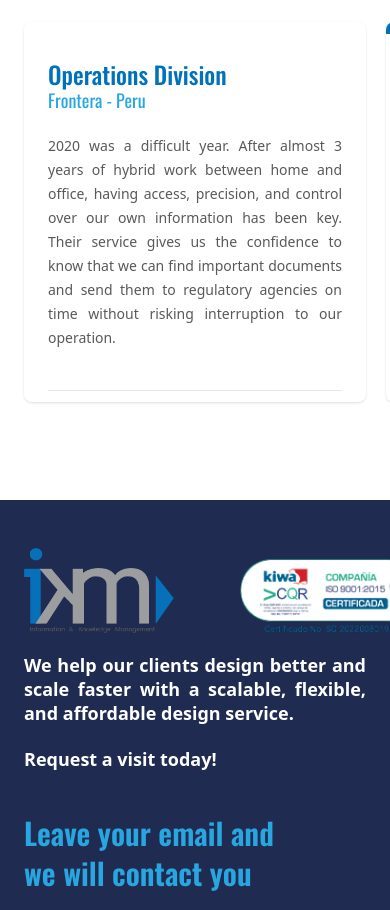
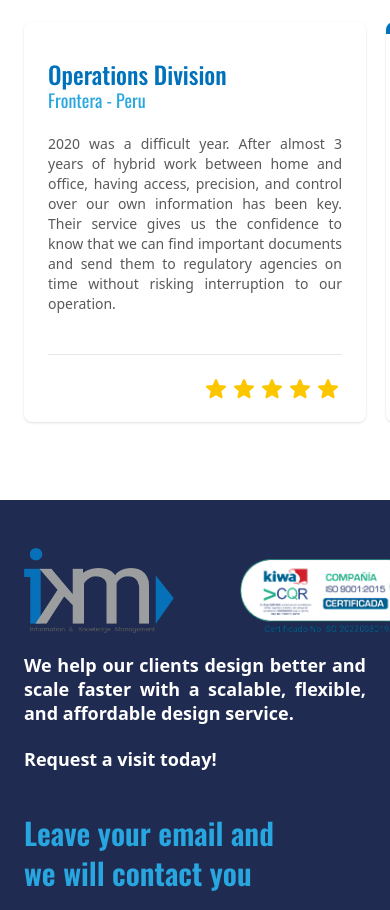
Before and after one commit to ImMab08/piloto-landingpage-ikm, a Next.js app: page /en in a window 390 px wide. Shown: the part 4920-5830 px from the top of the page. Built offline with nearby package versions, Linux system fonts and the light colour scheme.

Commit message:
Correción de traducción y diseño v0.1.5

```diff
--- a/src/components/pages/home_page/sections/clients_section.tsx
+++ b/src/components/pages/home_page/sections/clients_section.tsx
@@ -173,7 +173,7 @@ export function ClientsSection() {
           {reviews.map((review, id) => (
             <div
               key={id}
-              className="h-[380px] md:h-[430px] rounded-lg shadow overflow-hidden flex flex-col flex-shrink-0 duration-300 hover:scale-[1.01] md:hover:scale-[1.03] hover:shadow-2xl"
+              className="h-[400px] md:h-[430px] rounded-lg shadow overflow-hidden flex flex-col flex-shrink-0 duration-300 hover:scale-[1.01] md:hover:scale-[1.03] hover:shadow-2xl"
               style={{ width: cardWidth || undefined }}
             >
               <div className="w-full h-3 bg-primary"></div>
@@ -185,7 +185,7 @@ export function ClientsSection() {
                     </p>
                     <p className="text-lg text-accent">{review.location}</p>
                   </div>
-                  <p className="text-justify text-sm md:text-base text-text-tertiary leading-6">
+                  <p className="text-justify text-sm md:text-base text-text-tertiary leading-5 md:leading-6">
                     {review.text}
                   </p>
                 </div>
```
